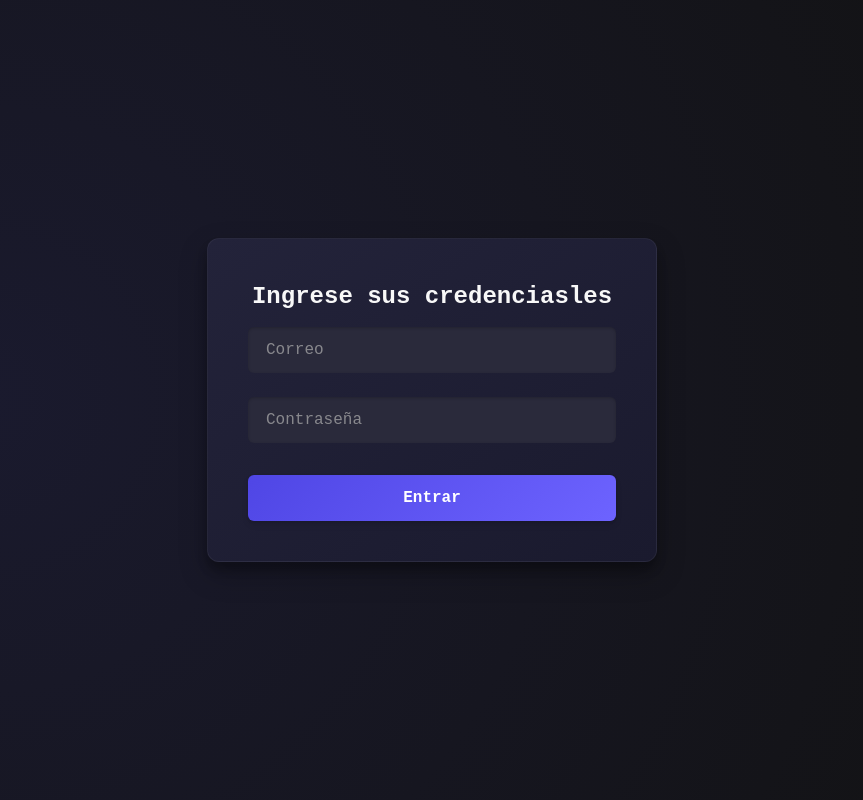
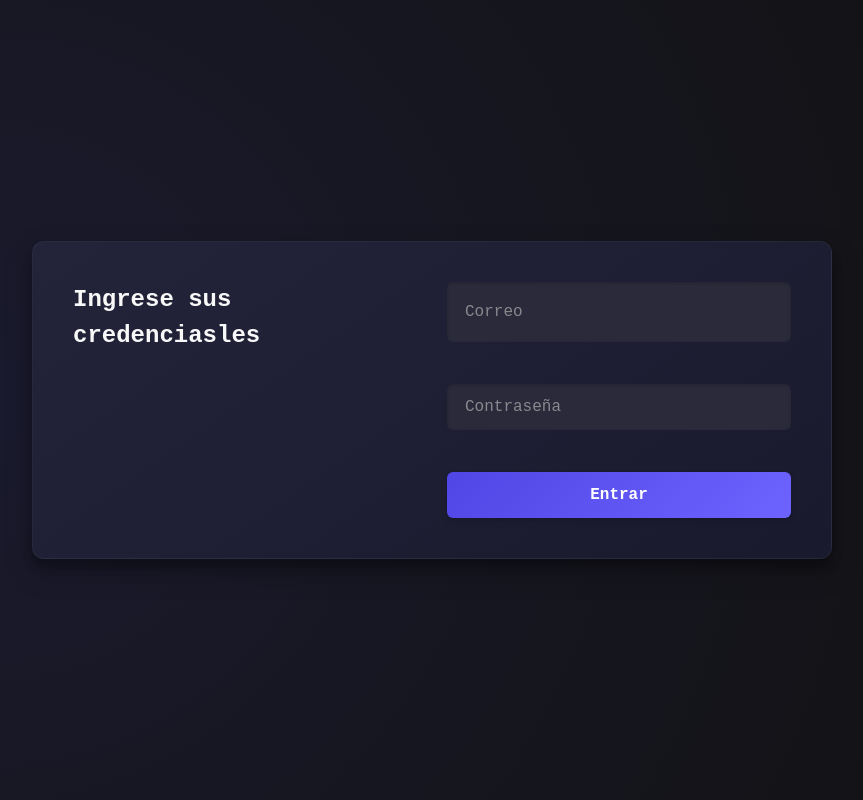
Before and after one commit to UsopKing7/Sistema-Convenio-FacebolSrl, a React (Vite) app in the folder frontend/: page / in a window 1280 px wide. Shown: the whole page, without its empty margins (208-1071 px from the left). Built offline with nearby package versions, Linux system fonts and the light colour scheme; a web font is replaced by a local one.

Commit message:
mejora: ajustar estilos de formulario para diseño

```diff
--- a/frontend/src/styles/Dashboard.css
+++ b/frontend/src/styles/Dashboard.css
@@ -60,7 +60,6 @@ body {
   border-right: 1px solid rgba(255, 255, 255, 0.05);
   z-index: 10;
   transition: var(--transition);
-  width: 310px;
 }
 
 .sidebar:hover {
--- a/frontend/src/styles/Login.css
+++ b/frontend/src/styles/Login.css
@@ -13,11 +13,10 @@ form {
   background-color: #1e1e2f;
   background-image: linear-gradient(145deg, #23233a 0%, #1a1a2e 100%);
   padding: 40px;
-  text-align: center;
   color: #f8f8f8;
   border-radius: 12px;
   width: 90%;
-  max-width: 450px;
+  max-width: 800px; /* Más ancho para las dos columnas */
   margin: 0 auto;
   position: absolute;
   top: 50%;
@@ -27,13 +26,29 @@ form {
               0 8px 10px rgba(0, 0, 0, 0.22);
   border: 1px solid rgba(255, 255, 255, 0.05);
   font-family: 'Cascadia Code', monospace;
+
+  /* Diseño de dos columnas */
+  display: grid;
+  grid-template-columns: 1fr 1fr;
+  gap: 30px;
+}
+
+.form-left-column {
+  display: flex;
+  flex-direction: column;
+}
+
+.form-right-column {
+  display: flex;
+  flex-direction: column;
+  justify-content: space-between;
 }
 
 input {
   width: 100%;
   padding: 14px 18px;
   border-radius: 6px;
-  margin: 12px 0;
+  margin-bottom: 12px;
   border: none;
   background-color: #2a2a3b;
   color: #f0f0f0;
@@ -62,7 +77,6 @@ input:focus {
 }
 
 button {
-  margin-top: 20px;
   padding: 14px 24px;
   border: none;
   border-radius: 6px;
@@ -79,6 +93,7 @@ button {
               0 1px 3px rgba(0, 0, 0, 0.08);
   position: relative;
   overflow: hidden;
+  margin-top: auto; /* Empuja el botón hacia abajo */
 }
 
 button:hover {
@@ -93,10 +108,17 @@ button:active {
   transform: translateY(0);
 }
 
-@media (max-width: 600px) {
+/* Estilos responsivos */
+@media (max-width: 768px) {
   form {
+    grid-template-columns: 1fr;
     padding: 30px;
     width: 85%;
+    max-width: 450px;
+  }
+
+  .form-right-column {
+    margin-top: 20px;
   }
 
   input {
```
